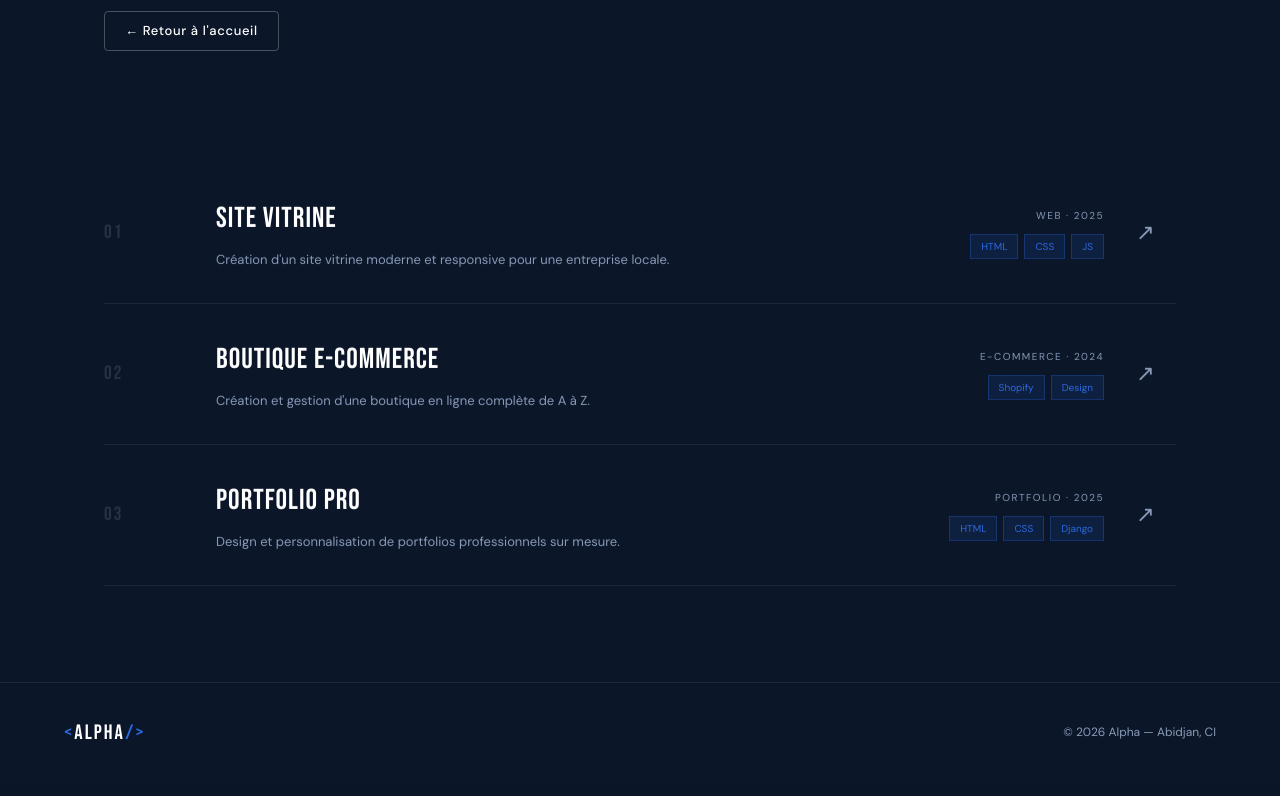
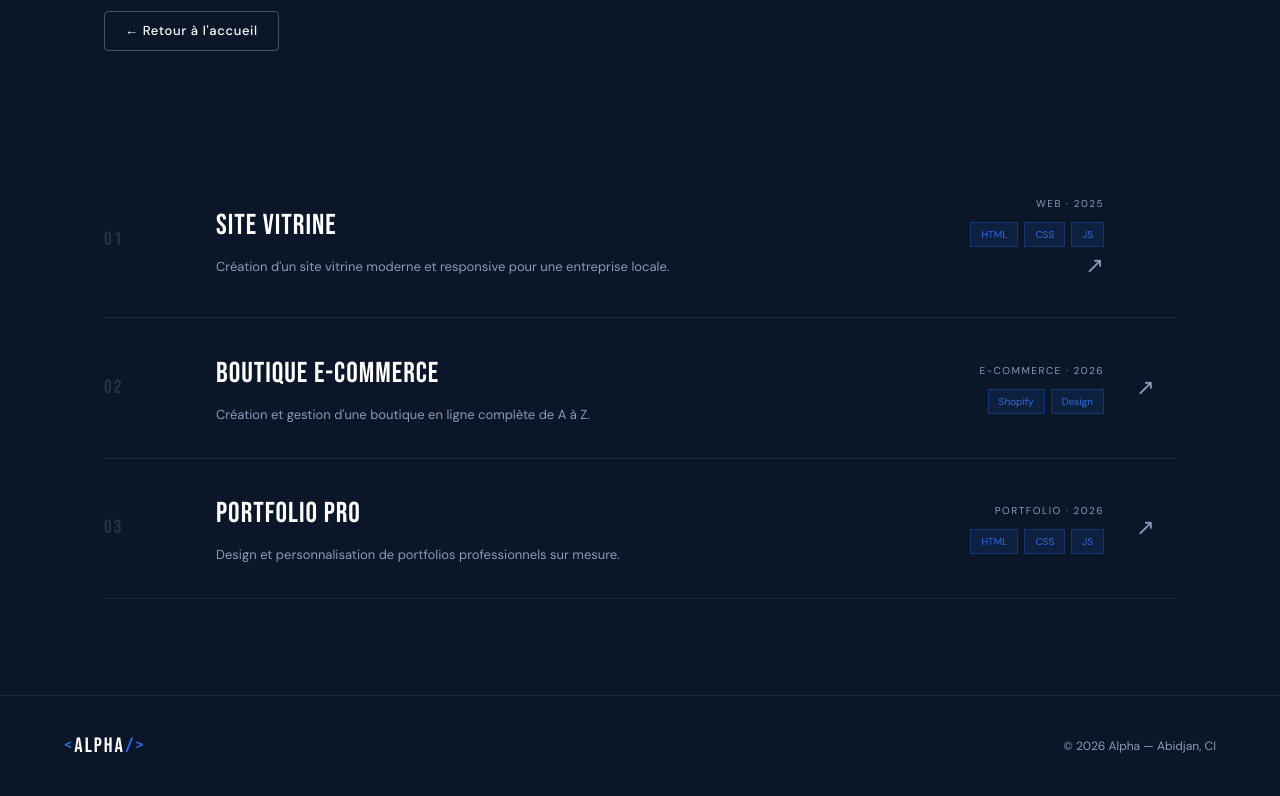
Before and after one commit to alpha-omega99/portfolio, a Django app: page /projets/ in a window 1280 px wide. Shown: the part 333-1129 px from the top of the page. Before the commit the page ends 1072 px from the top, so only its background shows below. Run offline with Django 4.2, Linux system fonts and the light colour scheme; data that the repository does not hold is empty.

Commit message:
ameliorér encore

```diff
--- a/templates/pages/about_detail.html
+++ b/templates/pages/about_detail.html
@@ -59,7 +59,7 @@
             </div>
             <div class="stat">
                 <div class="stat-num">∞</div>
-                <div class="stat-lbl">Motivation</div>
+                <div class="stat-lbl">Café Bu</div>
             </div>
             <div class="stat">
                 <div class="stat-num" data-target="5" data-suffix="+">5+</div>
@@ -150,10 +150,10 @@
                 </div>
                 <div class="skill-bar-item">
                     <div class="skill-bar-header">
-                        <span>E-commerce (Shopify)</span><span>80%</span>
+                        <span>E-commerce (Shopify)</span><span>50%</span>
                     </div>
                     <div class="skill-bar-track">
-                        <div class="skill-bar-fill" data-width="80"></div>
+                        <div class="skill-bar-fill" data-width="50"></div>
                     </div>
                 </div>
             </div>
--- a/templates/pages/projects_detail.html
+++ b/templates/pages/projects_detail.html
@@ -57,8 +57,8 @@
                             <span class="ptag">CSS</span>
                             <span class="ptag">JS</span>
                         </div>
-                    </div>
                     <span class="parrow" aria-hidden="true">↗</span>
+                </div>
                 </div>
                 <div class="proj proj-revealed">
                     <div class="pnum">02</div>
@@ -67,7 +67,7 @@
                         <div class="pdesc">Création et gestion d'une boutique en ligne complète de A à Z.</div>
                     </div>
                     <div class="pmeta">
-                        <span class="ptype">E-commerce · 2024</span>
+                        <span class="ptype">E-commerce · 2026</span>
                         <div class="pstack">
                             <span class="ptag">Shopify</span>
                             <span class="ptag">Design</span>
@@ -82,11 +82,11 @@
                         <div class="pdesc">Design et personnalisation de portfolios professionnels sur mesure.</div>
                     </div>
                     <div class="pmeta">
-                        <span class="ptype">Portfolio · 2025</span>
+                        <span class="ptype">Portfolio · 2026</span>
                         <div class="pstack">
                             <span class="ptag">HTML</span>
                             <span class="ptag">CSS</span>
-                            <span class="ptag">Django</span>
+                            <span class="ptag">JS</span>
                         </div>
                     </div>
                     <span class="parrow" aria-hidden="true">↗</span>
```
